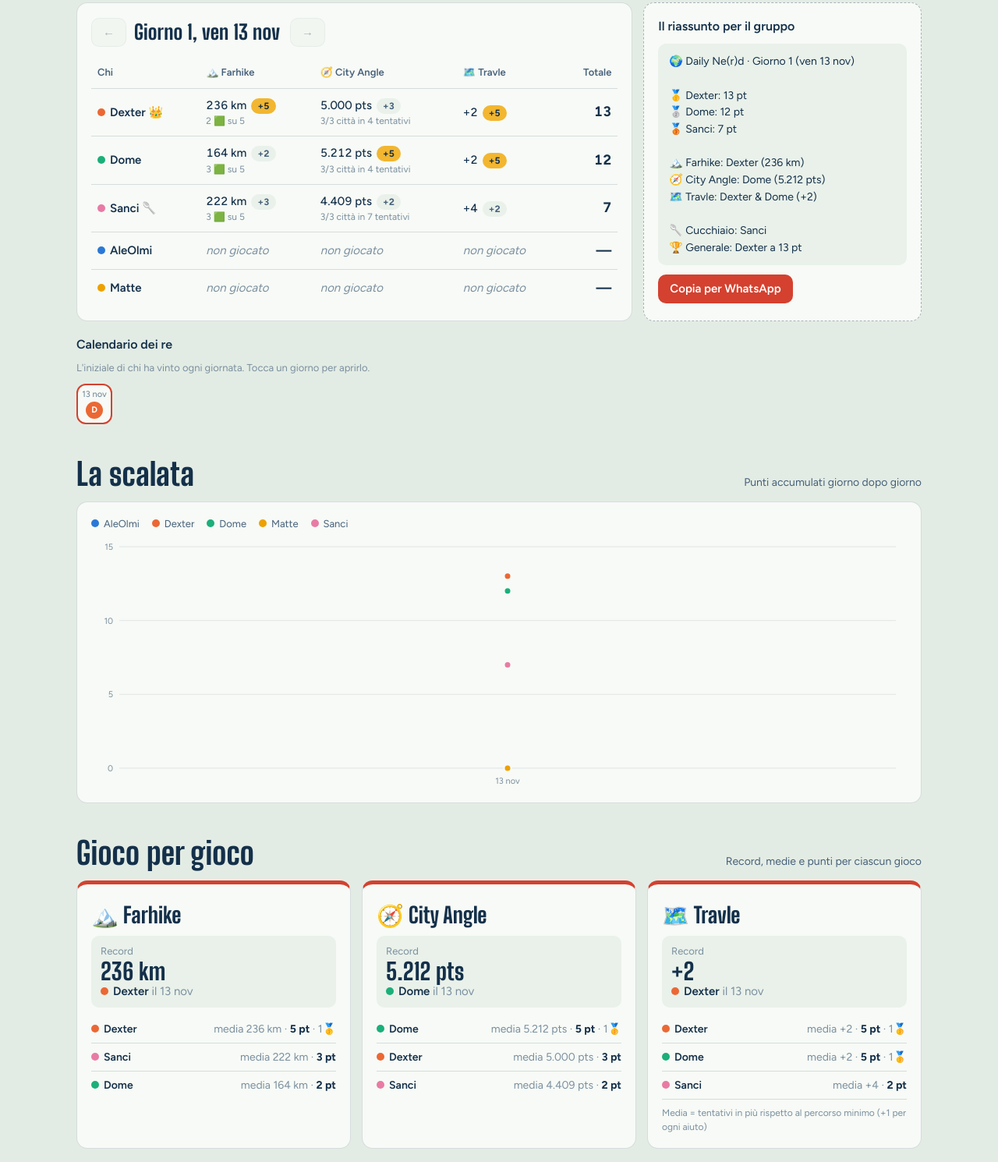
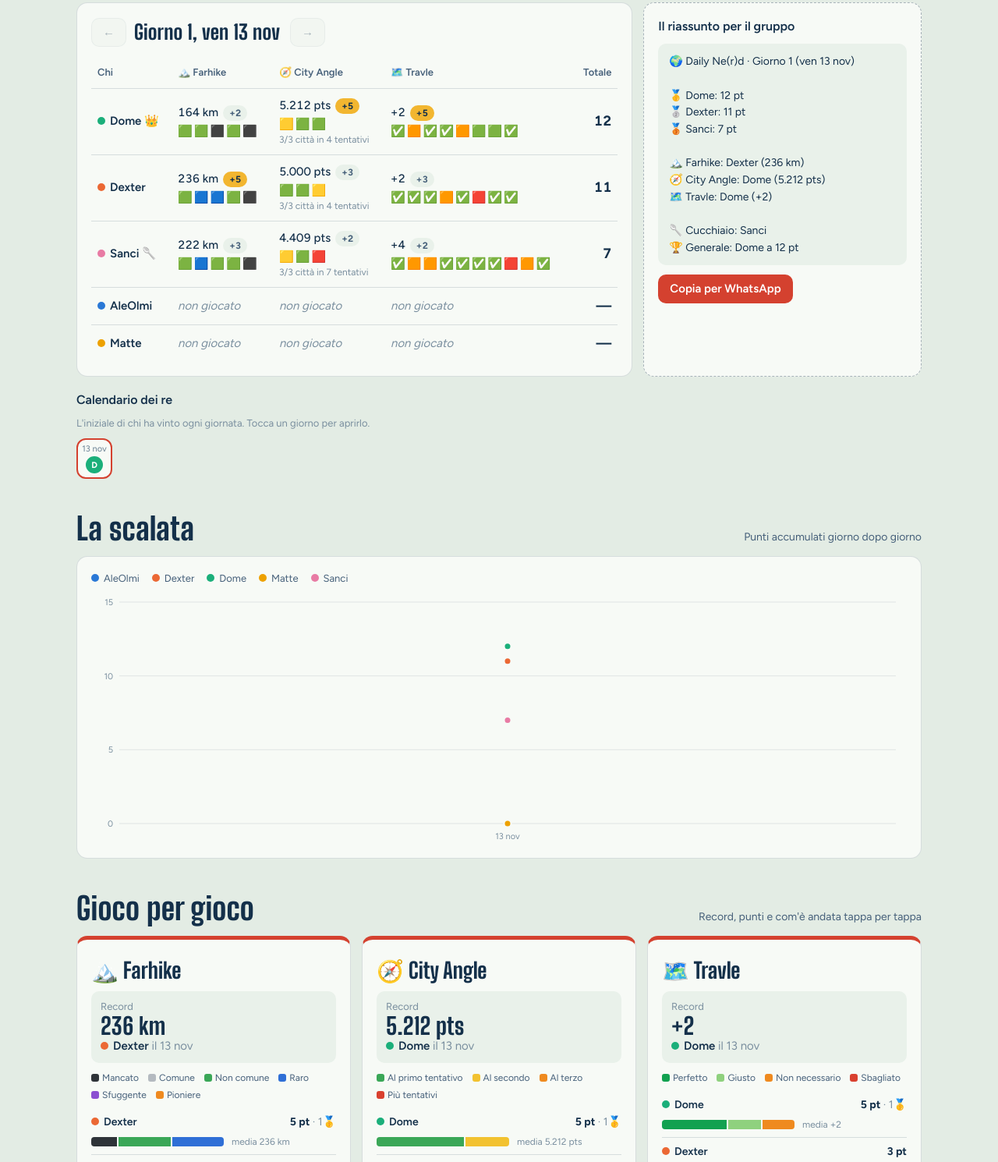
Before and after one commit to dommol7/daily-nerd, a plain HTML site: page index.html in a window 1280 px wide. Shown: the part 1310-2800 px from the top of the page at 78% size. Drawn offline with Linux system fonts and the light colour scheme; no server answers.

Commit message:
Quadratini dei giochi: spareggi, stelle per le partite perfette, distribuzione per giocatore
Co-Authored-By: Claude Opus 5.5 <noreply@anthropic.com>
Claude-Session: https://claude.ai/code/session_01SjpBk9nQJR4MkPpALhne2U

```diff
--- a/index.html
+++ b/index.html
@@ -100,6 +100,14 @@ tr:last-child td{border-bottom:none}
 .scroll{overflow-x:auto}
 .pill{display:inline-block;font-size:12px;font-weight:700;border-radius:999px;padding:1px 8px;background:var(--surface-2);color:var(--text-2);margin-left:6px;font-variant-numeric:tabular-nums}
 .pill.p5{background:var(--sun);color:#14304a}
+.strip{font-size:15px;letter-spacing:2px;line-height:1.3;margin-top:4px;white-space:nowrap}
+.pill.star{background:color-mix(in oklab,var(--sun) 40%,var(--surface));color:var(--text)}
+.dist{display:flex;gap:2px;height:12px;flex:1;min-width:90px;max-width:170px}
+.dist i{display:block;height:100%}
+.dist i:first-child{border-radius:4px 0 0 4px}.dist i:last-child{border-radius:0 4px 4px 0}
+.legend-mini{display:flex;flex-wrap:wrap;gap:4px 12px;font-size:12px;color:var(--text-2);margin:2px 0 8px}
+.legend-mini span{display:inline-flex;align-items:center;gap:4px}
+.legend-mini b{display:inline-block;width:10px;height:10px;border-radius:3px}
 .raw{font-variant-numeric:tabular-nums;font-weight:500}
 .absent{color:var(--muted);font-style:italic}
 .daynav{display:flex;align-items:center;gap:10px;margin-bottom:12px;flex-wrap:wrap}
@@ -169,6 +177,20 @@ const D = Object.assign({csv:"", updatedAt:null, live:false}, window.DAILY_NERD|
 const GAMES = ["Farhike","City Angle","Travle"];
 const GAME_ICON = {"Farhike":"🏔️","City Angle":"🧭","Travle":"🗺️"};
 const POINTS = [5,3,2,1,0];
+const BONUS = 1; // punto extra per una partita perfetta
+const CATS = {
+  "Farhike":   [["⬛","Mancato","#2e3338",0],["⬜","Comune","#b4bac0",1],["🟩","Non comune","#3aa757",2],["🟦","Raro","#2f6fd6",3],["🟪","Sfuggente","#8b4fd1",4],["🟧","Pioniere","#ef8a1f",5]],
+  "City Angle":[["🟩","Al primo tentativo","#3aa757"],["🟨","Al secondo","#f2c230"],["🟧","Al terzo","#ef8a1f"],["🟥","Più tentativi","#d9402f"]],
+  "Travle":    [["✅","Perfetto","#12a150"],["🟩","Giusto","#8fd17e"],["🟧","Non necessario","#ef8a1f"],["🟥","Sbagliato","#d9402f"]]
+};
+const STAR_RULE = {"Farhike":"tutti e 5 i paesi trovati, nessun ⬛","City Angle":"3 città al primo tentativo, 🟩🟩🟩","Travle":"percorso perfetto, +0"};
+function strip(raw, g){
+  const set=CATS[g].map(c=>c[0]);
+  const t=raw.replace(/◻️|◻|🔲|🔳|▫️|⬜️/g,"⬜").replace(/✅️/g,"✅");
+  const arr=Array.from(t).filter(ch=>set.includes(ch));
+  const counts={}; arr.forEach(ch=>counts[ch]=(counts[ch]||0)+1);
+  return {arr, str:arr.join(""), counts};
+}
 const app = document.getElementById("app");
 
 /* ---------- theme ---------- */
@@ -229,8 +251,11 @@ const PARSE = {
     if(v==null){ const km=[...t.matchAll(/(\d{1,3}(?:[.,]\d+)?)\s*km/gi)].map(x=>parseFloat(x[1].replace(",","."))).filter(n=>n<500); if(km.length) v=Math.max(...km); }
     if(v==null){ const ns=numbers(t).filter(n=>n<=500); if(ns.length) v=Math.max(...ns); }
     if(v==null) return null;
-    const greens=(raw.match(/🟩/g)||[]).length;
-    return {score:v, show:fmt(v,1)+" km", sub: greens? `${greens} 🟩 su 5`:"", extra:{km:v, top: v>=450}};
+    const st=strip(raw,"Farhike");
+    const w=Object.fromEntries(CATS.Farhike.map(c=>[c[0],c[3]]));
+    const rarity=st.arr.reduce((a,ch)=>a+w[ch],0);
+    const star = st.arr.length>=5 && !st.counts["⬛"];
+    return {score:v+rarity/1000, show:fmt(v,1)+" km", strip:st.str, extra:{km:v, counts:st.counts, rarity, star}};
   },
   "City Angle"(raw){
     const t=raw.replace(/https?:\/\/\S+/gi," ");
@@ -242,7 +267,9 @@ const PARSE = {
     if(v==null||isNaN(v)) return null;
     const solved=sv?+sv[1]:null, guesses=gs?+gs[1]:null;
     const sub = guesses!=null? `${solved??"?"}/3 città in ${guesses} tentativi` : (ft? `${ft[1]}/5 al primo colpo`:"");
-    return {score:v, show:fmt(v)+" pts", sub, extra:{pts:v, solved, guesses, perfect: guesses===3&&solved===3}};
+    const st=strip(raw,"City Angle");
+    const star = (st.arr.length===3 && st.arr.every(c=>c==="🟩")) || (guesses===3&&solved===3);
+    return {score:v+(guesses!=null?(50-guesses)/1000:0), show:fmt(v)+" pts", sub, strip:st.str, extra:{pts:v, solved, guesses, counts:st.counts, star}};
   },
   "Travle"(raw){
     const t=raw.replace(/https?:\/\/\S+/gi," ").replace(/#travle\w*/gi," ").replace(/#\s*\d+/g," ");
@@ -256,7 +283,9 @@ const PARSE = {
     if(ok && extra==null) return null;
     const pen = ok ? extra + hints : 10 + (away||9)/100;
     const show = ok ? (extra===0?"Perfetto":"+"+extra) + (hints?` · ${hints}💡`:"") : "✗ "+(away!=null?away+" away":"non arrivato");
-    return {score:-pen, show, extra:{ok, extra, hints, away, pen, perfect: ok&&extra===0&&hints===0}};
+    const st=strip(raw,"Travle");
+    const wrong=st.counts["🟥"]||0, nn=st.counts["🟧"]||0;
+    return {score:-pen-wrong/100-nn/10000, show, strip:st.str, extra:{ok, extra, hints, away, pen, counts:st.counts, star: ok&&extra===0&&hints===0}};
   }
 };
 
@@ -281,12 +310,12 @@ function build(){
   }
   const dayList=Object.keys(days).filter(d=>GAMES.some(g=>days[d][g]&&Object.keys(days[d][g]).length)).sort();
   const M={players, days, dayList, bad, perDay:{}};
-  const S={}; players.forEach(p=>S[p]={points:0,dayWins:0,gameWins:0,podiums:0,played:0,daysPlayed:0,spoons:0,perGame:{},cum:[],winStreak:0,bestWinStreak:0,playStreak:0,bestPlayStreak:0,perfect:0,dayPts:[]});
-  players.forEach(p=>GAMES.forEach(g=>S[p].perGame[g]={n:0,sum:0,best:null,bestDay:null,wins:0,points:0,scores:[]}));
+  const S={}; players.forEach(p=>S[p]={points:0,dayWins:0,gameWins:0,podiums:0,played:0,daysPlayed:0,spoons:0,perGame:{},cum:[],winStreak:0,bestWinStreak:0,playStreak:0,bestPlayStreak:0,stars:0,dayPts:[]});
+  players.forEach(p=>GAMES.forEach(g=>S[p].perGame[g]={n:0,sum:0,best:null,bestDay:null,wins:0,points:0,scores:[],cats:{},stars:0}));
   let runW={}, runP={};
   for(const d of dayList){
-    const pd={games:{}, pts:{}, played:{}, winners:[], spoons:[]};
-    players.forEach(p=>{pd.pts[p]=0; pd.played[p]=0;});
+    const pd={games:{}, pts:{}, played:{}, stars:{}, winners:[], spoons:[]};
+    players.forEach(p=>{pd.pts[p]=0; pd.played[p]=0; pd.stars[p]=0;});
     for(const g of GAMES){
       const res=(days[d][g])||{};
       const list=players.filter(p=>res[p]).sort((a,b)=>res[b].score-res[a].score);
@@ -294,7 +323,7 @@ function build(){
       list.forEach((p,i)=>{ const first=list.findIndex(q=>res[q].score===res[p].score); ranks[p]=first+1; });
       pd.games[g]={res,ranks,order:list};
       list.forEach(p=>{
-        const pts=POINTS[ranks[p]-1]||0; pd.pts[p]+=pts; pd.played[p]++;
+        const star=!!res[p].extra.star; const pts=(POINTS[ranks[p]-1]||0)+(star?BONUS:0); pd.pts[p]+=pts; pd.played[p]++; if(star) pd.stars[p]++;
         const s=S[p], pg=s.perGame[g]; s.played++; pg.n++; pg.points+=pts;
         const val = g==="Travle"? res[p].extra.pen : res[p].score;
         pg.scores.push(val); pg.sum+=val;
@@ -302,7 +331,8 @@ function build(){
         if(better){pg.best=val; pg.bestDay=d; pg.bestShow=res[p].show;}
         if(ranks[p]===1 && list.length>1){ s.gameWins++; pg.wins++; }
         if(ranks[p]<=3 && list.length>1) s.podiums++;
-        if(res[p].extra.perfect || (g==="Farhike"&&res[p].extra.top)) s.perfect++;
+        if(star){ s.stars++; pg.stars++; }
+        const cc=res[p].extra.counts||{}; for(const k in cc) pg.cats[k]=(pg.cats[k]||0)+cc[k];
       });
     }
     const active=players.filter(p=>pd.played[p]>0);
@@ -422,7 +452,7 @@ function heroSection(){
       el("p",{class:"kicker"}, `Giorno ${M.dayList.length}, ${dLong(last)}`),
       el("p",{class:"hero-title"}, pd.winners.length>1? "In vetta a pari merito":"In vetta oggi"),
       el("div",{class:"hero-name"}, pd.winners.join(" & ")||"—"),
-      el("p",{class:"hero-note"}, pd.winners.length? `${pd.pts[pd.winners[0]]} punti su 15 👑`:""),
+      el("p",{class:"hero-note"}, pd.winners.length? `${pd.pts[pd.winners[0]]} punti 👑`+(pd.stars[pd.winners[0]]?` con ${pd.stars[pd.winners[0]]} ⭐`:""):""),
       el("div",{class:"markers"},
         marker("🥄","Cucchiaio di legno", pd.spoons.length? whoList(pd.spoons):"Oggi nessuno"),
         marker("🏆","In testa alla generale", el("span",null, who(leader), ` con ${S[leader].points} pt`+(M.ranking[1]&&gap? `, +${gap} su ${M.ranking[1]}`:""))),
@@ -466,7 +496,9 @@ function daySection(){
       const G=pd.games[g], r=G.res[p];
       if(!r){ tr.append(el("td",{class:"absent"},"non giocato")); return; }
       const pts=POINTS[G.ranks[p]-1]||0;
-      tr.append(el("td",null, el("span",{class:"raw"},r.show), el("span",{class:"pill"+(pts===5?" p5":"")},"+"+pts), r.sub? el("div",{class:"muted",style:"font-size:12px"},r.sub):null));
+      tr.append(el("td",null, el("span",{class:"raw"},r.show), el("span",{class:"pill"+(pts===5?" p5":"")},"+"+pts), r.extra.star? el("span",{class:"pill star",title:"Partita perfetta: "+STAR_RULE[g]},"⭐+"+BONUS):null,
+        r.strip? el("div",{class:"strip","aria-label":"Esito per tappa"},r.strip):null,
+        r.sub? el("div",{class:"muted",style:"font-size:12px"},r.sub):null));
     });
     tr.append(el("td",{class:"num"}, el("b",{style:"font-size:18px"},pd.played[p]?pd.pts[p]:"—")));
     tb.append(tr);
@@ -560,12 +592,19 @@ function gamesSection(){
     return el("div",{class:"card game-card",id:"gioco-"+g.replace(/\s/g,"-").toLowerCase()},
       el("h3",null,GAME_ICON[g]+" "+g),
       rec? el("div",{class:"record"}, el("div",{class:"muted",style:"font-size:13px"},"Record"), el("div",{class:"big"},rec.show), el("div",null, who(rec.p), el("span",{class:"muted"}," il "+dShort(rec.d)))) : null,
-      ...ps.map(p=>el("div",{class:"stat-row"}, who(p), el("span",null, el("span",{class:"muted"},"media "+avgShow(p)+" · "), el("b",null,S[p].perGame[g].points+" pt"), el("span",{class:"muted"}, S[p].perGame[g].wins? ` · ${S[p].perGame[g].wins}🥇`:"")))),
+      ps.length? el("div",{class:"legend-mini"}, ...CATS[g].map(c=>el("span",null, el("b",{style:`background:${c[2]}`}), c[1]))) : null,
+      ...ps.map(p=>{ const pg=S[p].perGame[g]; const tot=CATS[g].reduce((a,c)=>a+(pg.cats[c[0]]||0),0);
+        const dist=el("div",{class:"dist",role:"img","aria-label":CATS[g].filter(c=>pg.cats[c[0]]).map(c=>`${c[1]}: ${pg.cats[c[0]]}`).join(", ")||"nessun dettaglio"},
+          ...CATS[g].filter(c=>pg.cats[c[0]]).map(c=>el("i",{style:`flex:${pg.cats[c[0]]};background:${c[2]}`,title:`${c[0]} ${c[1]}: ${pg.cats[c[0]]}`})));
+        return el("div",{class:"stat-row",style:"flex-direction:column;gap:6px"},
+          el("div",{style:"display:flex;justify-content:space-between;gap:10px"}, who(p), el("span",null, el("b",null,pg.points+" pt"), el("span",{class:"muted"}, (pg.wins? ` · ${pg.wins}🥇`:"")+(pg.stars? ` · ${pg.stars}⭐`:"")))),
+          el("div",{style:"display:flex;align-items:center;gap:10px"}, tot? dist : el("span",{class:"muted",style:"font-size:12px"},"senza quadratini"), el("span",{class:"muted",style:"font-size:12px;white-space:nowrap"},"media "+avgShow(p))));
+      }),
       !ps.length? el("div",{class:"muted"},"Nessun risultato ancora"):null,
-      lower&&ps.length? el("div",{class:"muted",style:"font-size:12px;margin-top:8px"},"Media = tentativi in più rispetto al percorso minimo (+1 per ogni aiuto)"):null
+      el("div",{class:"muted",style:"font-size:12px;margin-top:8px"},"⭐ +1 punto: "+STAR_RULE[g]+(lower?". Media = tentativi in più del percorso minimo.":""))
     );
   });
-  return el("section",{id:"giochi"}, secHead("Gioco per gioco","Record, medie e punti per ciascun gioco"), el("div",{class:"grid g3"}, ...cards));
+  return el("section",{id:"giochi"}, secHead("Gioco per gioco","Record, punti e com'è andata tappa per tappa"), el("div",{class:"grid g3"}, ...cards));
 }
 
 function awardsSection(){
@@ -577,12 +616,12 @@ function awardsSection(){
     ["🧭","Bussola d'oro","miglior media a City Angle", best(p=>avgG(p,"City Angle")), v=>fmt(v,0)+" pts di media"],
     ["🗺️","Navigatore","meno tentativi in più a Travle", best(p=>avgG(p,"Travle"),-1), v=>"+"+fmt(v,1)+" di media"],
     ["🔥","Serie più lunga","giornate vinte di fila", best(p=>S[p].bestWinStreak), v=>v+" di fila"],
-    ["🎯","Colpi perfetti","Travle perfetto, City Angle con 3 città in 3 tentativi, Farhike ≥ 450 km", best(p=>S[p].perfect), v=>v+" colpi"],
-    ["📅","Stakanovista","giorni consecutivi con almeno un gioco", best(p=>S[p].bestPlayStreak), v=>v+" giorni"],
-    ["🥄","Collezionista di cucchiai","più ultimi posti di giornata", best(p=>S[p].spoons), v=>v+" cucchiai"],
+    ["⭐","Collezionista di stelle","partite perfette in tutti e tre i giochi", best(p=>S[p].stars), v=>v+(v===1?" stella":" stelle")],
+    ["🟧","Pioniere","più paesi trailblazer trovati a Farhike", best(p=>S[p].perGame["Farhike"].cats["🟧"]||0), v=>v+" 🟧"],
+    ["🥄","Collezionista di cucchiai","più ultimi posti di giornata", best(p=>S[p].spoons), v=>v+(v===1?" cucchiaio":" cucchiai")],
     ["🥈","Eterno secondo","più podi senza vincere il gioco", best(p=>S[p].podiums-S[p].gameWins), v=>v+" podi d'argento/bronzo"],
   ];
-  return el("section",{id:"premi"}, secHead("Premi speciali","Si aggiornano ogni sera"),
+  return el("section",{id:"premi"}, secHead("Premi speciali","Si aggiornano a ogni nuovo risultato"),
     el("div",{class:"badges"}, ...A.map(([ico,t,why,r,f])=>el("div",{class:"badge"}, el("div",{class:"ico","aria-hidden":"true"},ico),
       el("div",null, el("div",{class:"t"},t), el("div",{class:"who"}, r? whoList(r.ps):el("span",{class:"muted"},"In palio")), el("div",{class:"why"}, r? f(r.v)+", "+why : why))))));
 }
@@ -607,7 +646,9 @@ function rulesSection(){
     el("ul",{class:"rules"},
       el("li",null,"Per ogni gioco e ogni giorno si fa una classifica: 5 punti al primo, 3 al secondo, 2 al terzo, 1 al quarto (e 0 al quinto, se un giorno tornate in cinque). A pari merito, stessi punti."),
       el("li",null,"🏔️ Farhike: vince chi fa più km. 🧭 City Angle: vince chi fa più pts. 🗺️ Travle: vince chi fa meno tentativi in più (“+N”); ogni aiuto conta come un tentativo; chi non arriva è dietro a tutti."),
-      el("li",null,"La giornata la vince chi somma più punti sui tre giochi (massimo 15). Ultimo = cucchiaio di legno 🥄."),
+      el("li",null,"La giornata la vince chi somma più punti sui tre giochi (massimo 18, stelle comprese). Ultimo = cucchiaio di legno 🥄."),
+      el("li",null,"⭐ Partita perfetta, +1 punto: Farhike con tutti e 5 i paesi trovati (nessun ⬛), City Angle con 3 città al primo tentativo (🟩🟩🟩), Travle con +0."),
+      el("li",null,"A parità di punteggio decidono i quadratini: a Farhike vince chi ha trovato paesi più rari, a City Angle chi ha usato meno tentativi, a Travle chi ha fatto meno 🟥 e meno 🟧."),
       el("li",null,"Chi non gioca prende 0 per quel gioco."))));
 }
 
```
